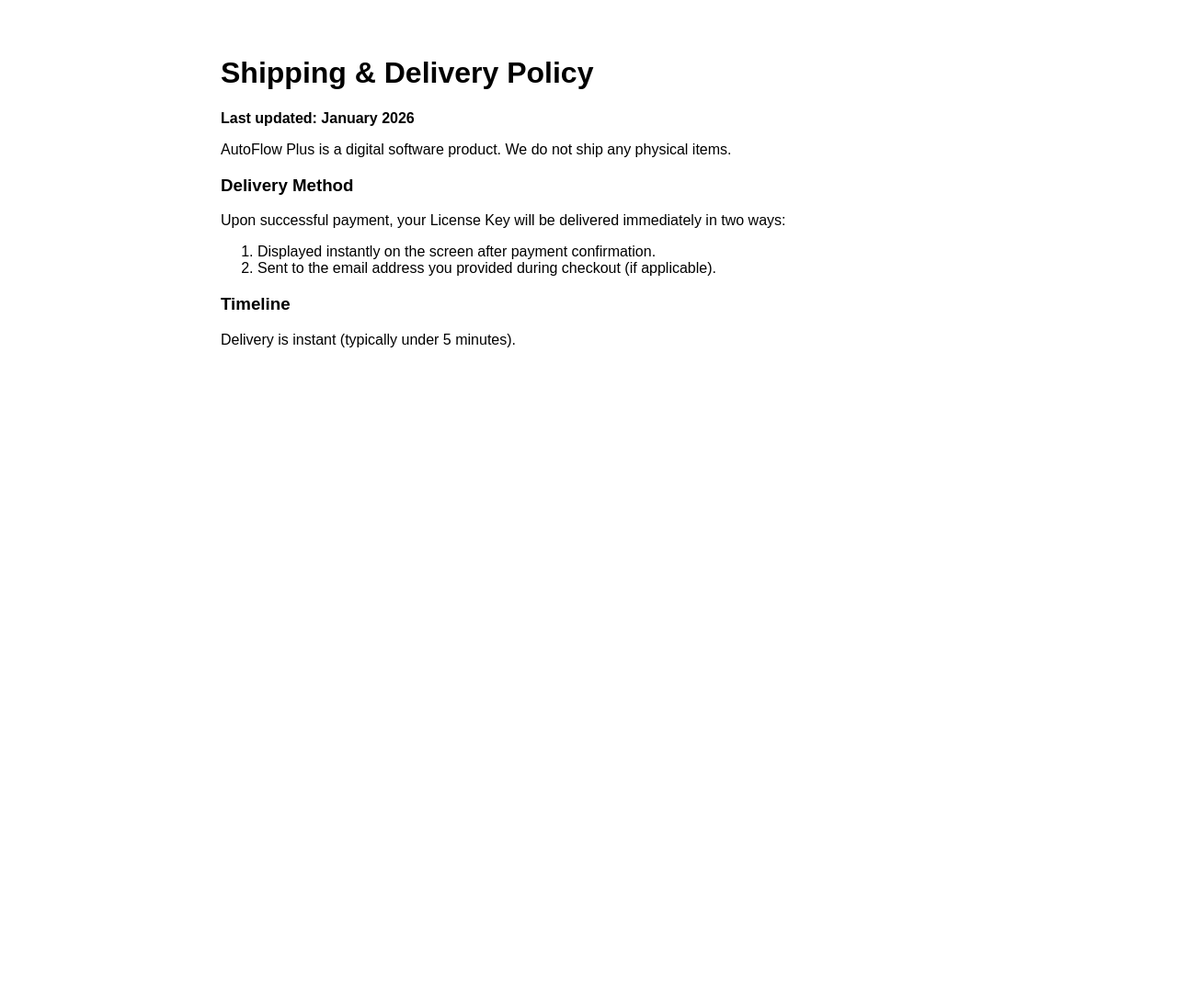
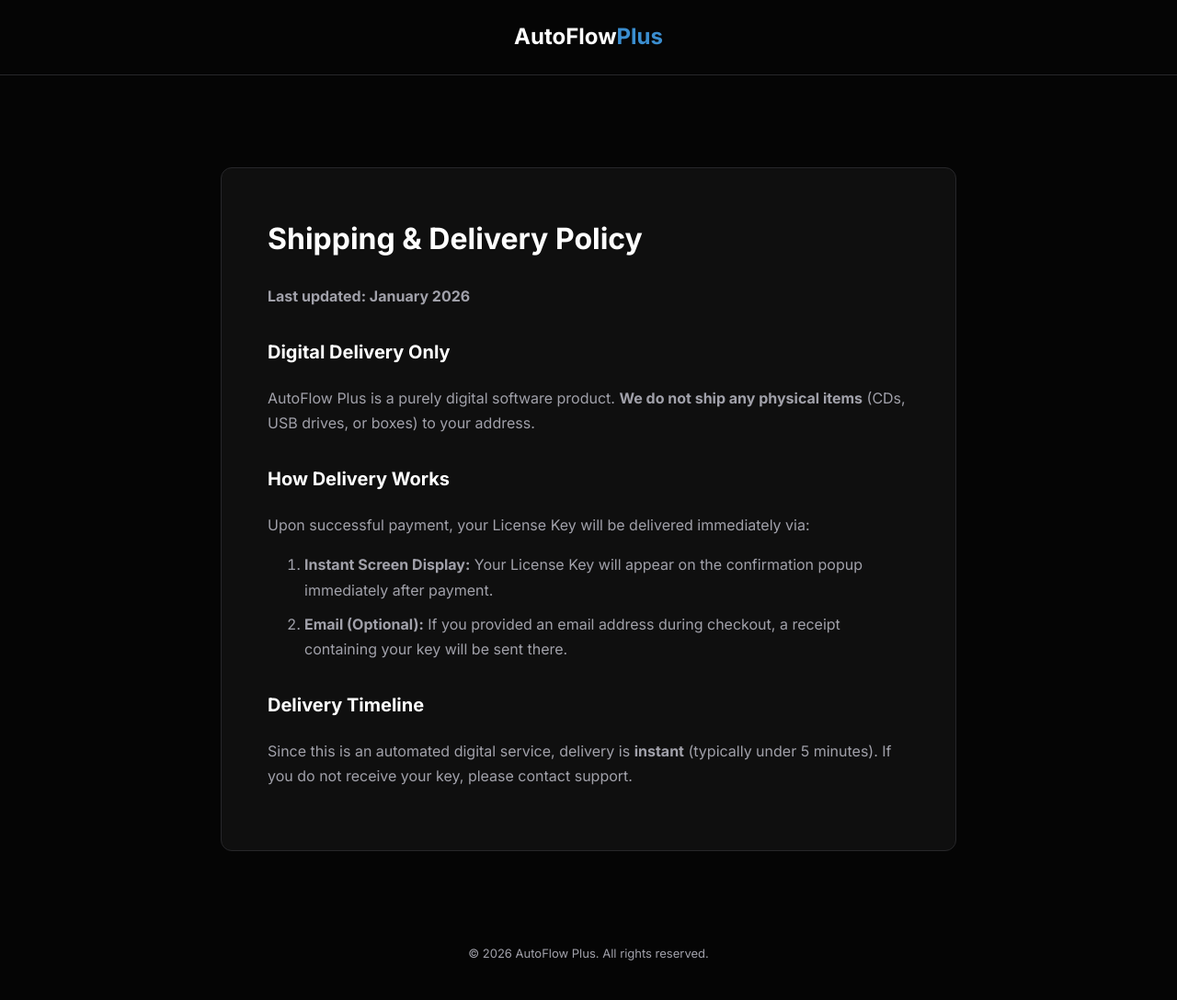
Before and after one commit to cjain04871310/autoflow-server, a website: page shipping.html in a window 1280 px wide. Shown: the whole page at 92% size. Before the commit the page ends 800 px from the top, so only its background shows below. Drawn offline with Linux system fonts and the light colour scheme.

Commit message:
shipping.html

```diff
--- a/shipping.html
+++ b/shipping.html
@@ -1,20 +1,45 @@
 <!DOCTYPE html>
-<html>
-<head><title>Shipping & Delivery Policy</title></head>
-<body style="font-family: sans-serif; padding: 40px; max-width: 800px; margin: 0 auto;">
-    <h1>Shipping & Delivery Policy</h1>
-    <p><strong>Last updated: January 2026</strong></p>
+<html lang="en">
+<head>
+    <meta charset="UTF-8">
+    <meta name="viewport" content="width=device-width, initial-scale=1.0">
+    <title>Delivery Policy - AutoFlow Plus</title>
+    <link href="https://fonts.googleapis.com/css2?family=Inter:wght@300;400;500;600;700&display=swap" rel="stylesheet">
+    <style>
+        :root { --bg-body: #050505; --bg-card: #0f0f0f; --accent: #3B8ED0; --text-main: #ffffff; --text-muted: #a1a1aa; --border: #27272a; }
+        body { font-family: 'Inter', sans-serif; background-color: var(--bg-body); color: var(--text-main); line-height: 1.7; margin: 0; padding: 0; }
+        .container { max-width: 800px; margin: 0 auto; padding: 40px 20px; }
+        nav { padding: 20px 0; border-bottom: 1px solid var(--border); margin-bottom: 60px; text-align: center; }
+        .logo { font-size: 24px; font-weight: 800; color: white; text-decoration: none; }
+        .logo span { color: var(--accent); }
+        .card { background: var(--bg-card); border: 1px solid var(--border); padding: 50px; border-radius: 12px; }
+        h1 { margin-top: 0; font-size: 32px; }
+        h3 { color: var(--text-main); margin-top: 30px; font-size: 20px; }
+        p { color: var(--text-muted); }
+        footer { margin-top: 60px; text-align: center; color: var(--text-muted); font-size: 13px; padding-bottom: 40px; }
+    </style>
+</head>
+<body>
+    <nav><a href="index.html" class="logo">AutoFlow<span>Plus</span></a></nav>
+    <div class="container">
+        <div class="card">
+            <h1>Shipping & Delivery Policy</h1>
+            <p><strong>Last updated: January 2026</strong></p>
 
-    <p>AutoFlow Plus is a digital software product. We do not ship any physical items.</p>
+            <h3>Digital Delivery Only</h3>
+            <p>AutoFlow Plus is a purely digital software product. <strong>We do not ship any physical items</strong> (CDs, USB drives, or boxes) to your address.</p>
 
-    <h3>Delivery Method</h3>
-    <p>Upon successful payment, your License Key will be delivered immediately in two ways:</p>
-    <ol>
-        <li>Displayed instantly on the screen after payment confirmation.</li>
-        <li>Sent to the email address you provided during checkout (if applicable).</li>
-    </ol>
+            <h3>How Delivery Works</h3>
+            <p>Upon successful payment, your License Key will be delivered immediately via:</p>
+            <ol>
+                <li style="color:var(--text-muted); margin-bottom:10px"><strong>Instant Screen Display:</strong> Your License Key will appear on the confirmation popup immediately after payment.</li>
+                <li style="color:var(--text-muted)"><strong>Email (Optional):</strong> If you provided an email address during checkout, a receipt containing your key will be sent there.</li>
+            </ol>
 
-    <h3>Timeline</h3>
-    <p>Delivery is instant (typically under 5 minutes).</p>
+            <h3>Delivery Timeline</h3>
+            <p>Since this is an automated digital service, delivery is <strong>instant</strong> (typically under 5 minutes). If you do not receive your key, please contact support.</p>
+        </div>
+    </div>
+    <footer>&copy; 2026 AutoFlow Plus. All rights reserved.</footer>
 </body>
 </html>
```
